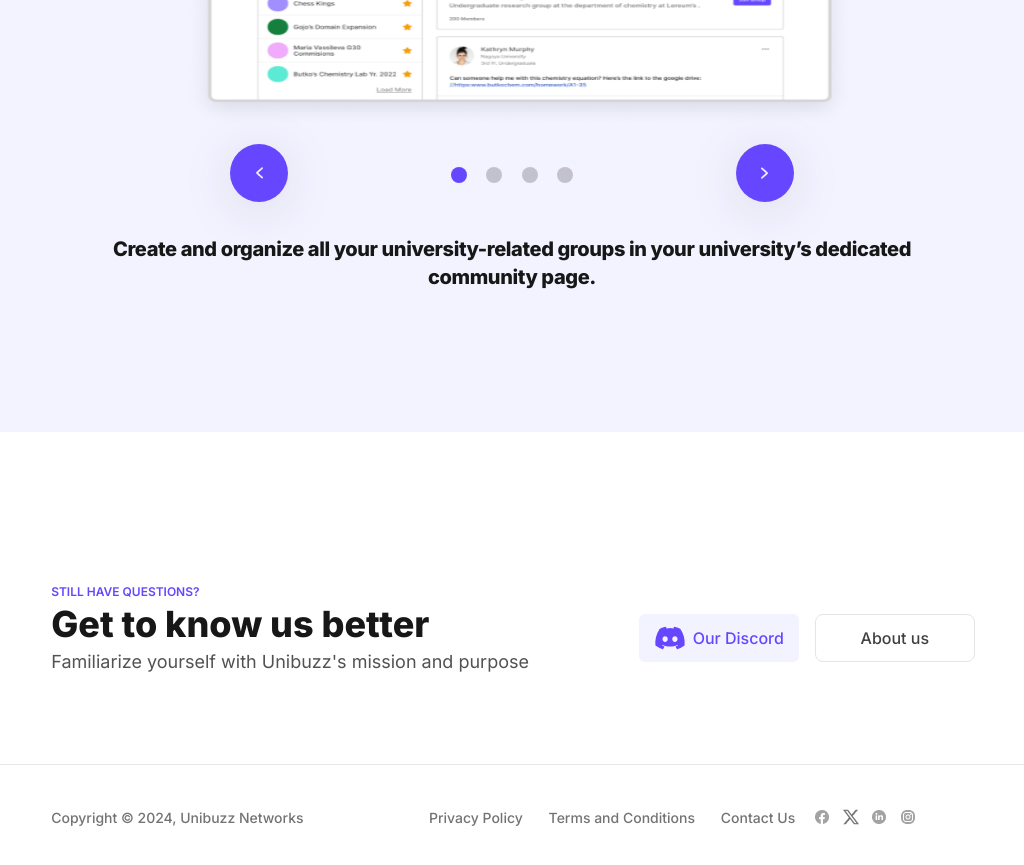
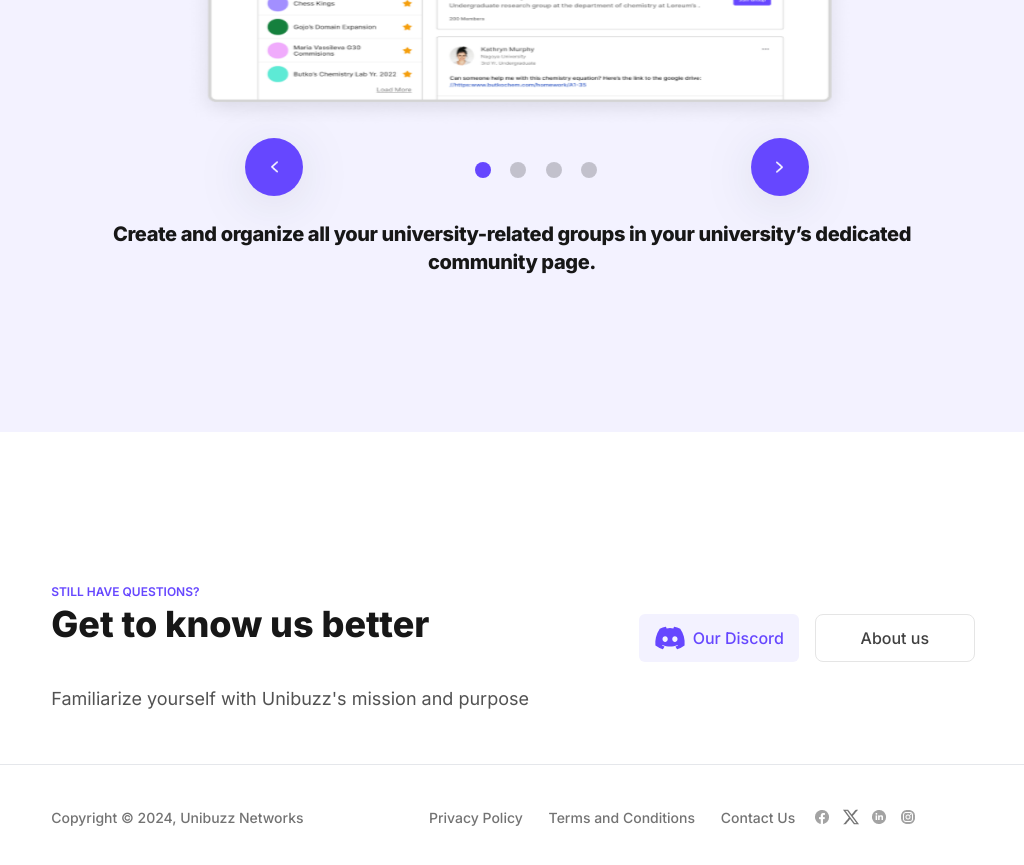
Before and after one commit to BacPacNet/web-app-client, a Next.js app: page / in a window 1024 px wide. Shown: the part 5260-6125 px from the top of the page. Built offline with nearby package versions, Linux system fonts and the light colour scheme; no server answers.

Commit message:
extra scrollbar removed

```diff
--- a/src/app/components/Footer/Footer.css
+++ b/src/app/components/Footer/Footer.css
@@ -107,6 +107,9 @@
     height: 10px;
     display: flex;
     justify-content: space-around;
+  }
+  .p2 {
+    margin-top: 37px;
   }
 }
 @media only screen and (max-width: 768px) and (min-width: 375px) {
--- a/src/app/components/Slider/Slider.css
+++ b/src/app/components/Slider/Slider.css
@@ -1,6 +1,6 @@
 .swiper_container {
   position: relative;
-  width: 1200px;
+  width: 1100px;
 }
 
 .swiper-slide {
@@ -147,7 +147,7 @@
   }
 }
 
-@media only screen and (max-width: 1200px) and (min-width: 780px) {
+@media only screen and (max-width: 1200px) and (min-width: 765px) {
   .swiper_container {
     height: 36rem;
     width: 100%;
@@ -172,12 +172,13 @@
   .swiper-pagination {
     transform: translateY(-128px);
   }
-  .slider-controler {
+  /* .slider-controler {
     bottom: 5rem;
     width: 100%;
-  }
+  } */
   .slider-btn {
-    top: -100.54px;
+    top: -170.54px;
+    left: 15px;
     width: 55%;
   }
   .active-img {
@@ -198,10 +199,13 @@
     transform: translate(10%, 0px);
     /* border: 2px solid red; */
   }
+  .swiper-pagination {
+    transform: translate(24px, -197px);
+  }
   .description {
     width: 90%;
     /* border: 2px solid red; */
-    margin-top: -84px;
+    margin-top: -163px;
   }
   .animated-description {
     width: 90%;
@@ -213,7 +217,7 @@
     text-align: center;
   }
 }
-@media only screen and (max-width: 768px) and (min-width: 350px) {
+@media only screen and (max-width: 765px) and (min-width: 375px) {
   .swiper_container {
     height: 36rem;
     width: 100%;
```
